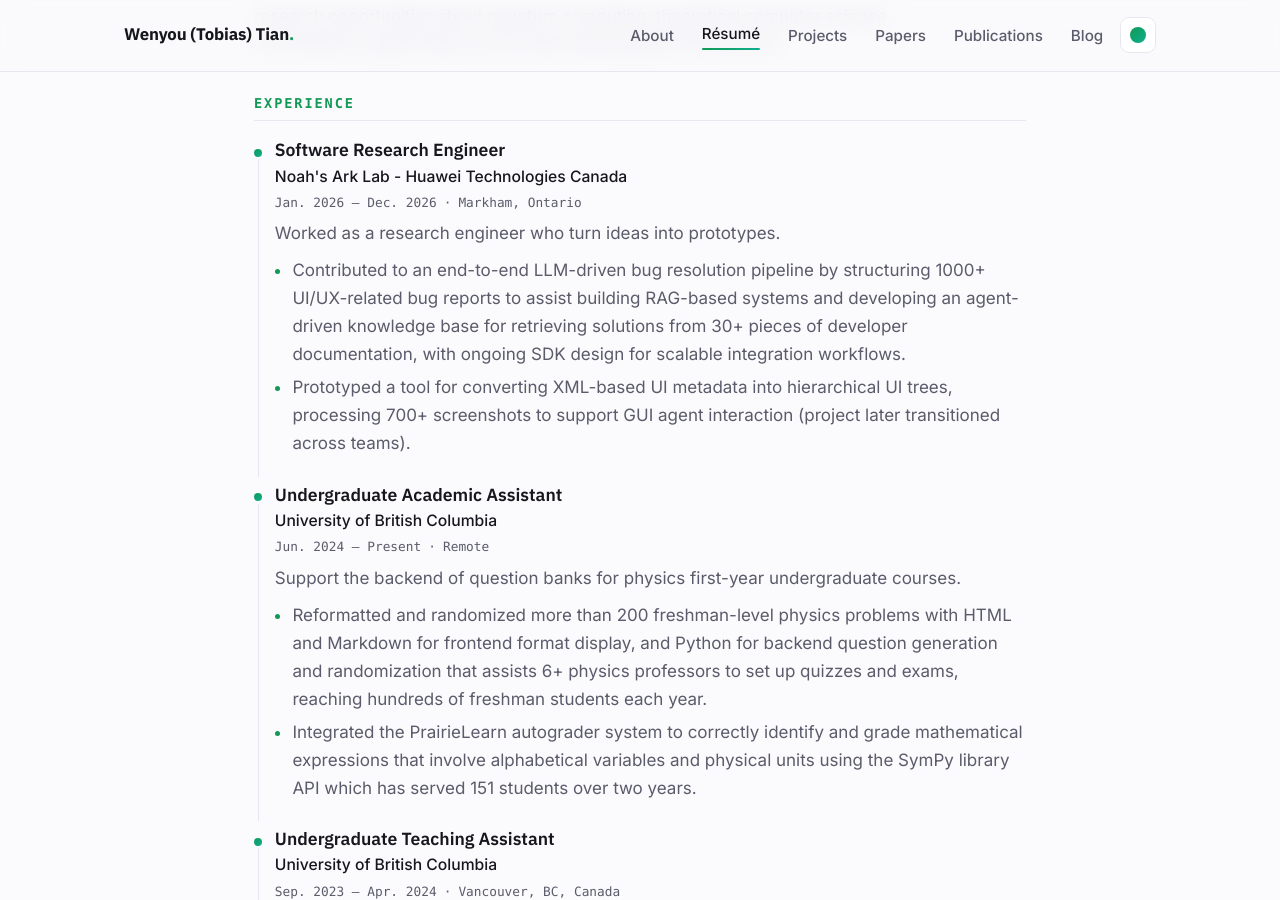
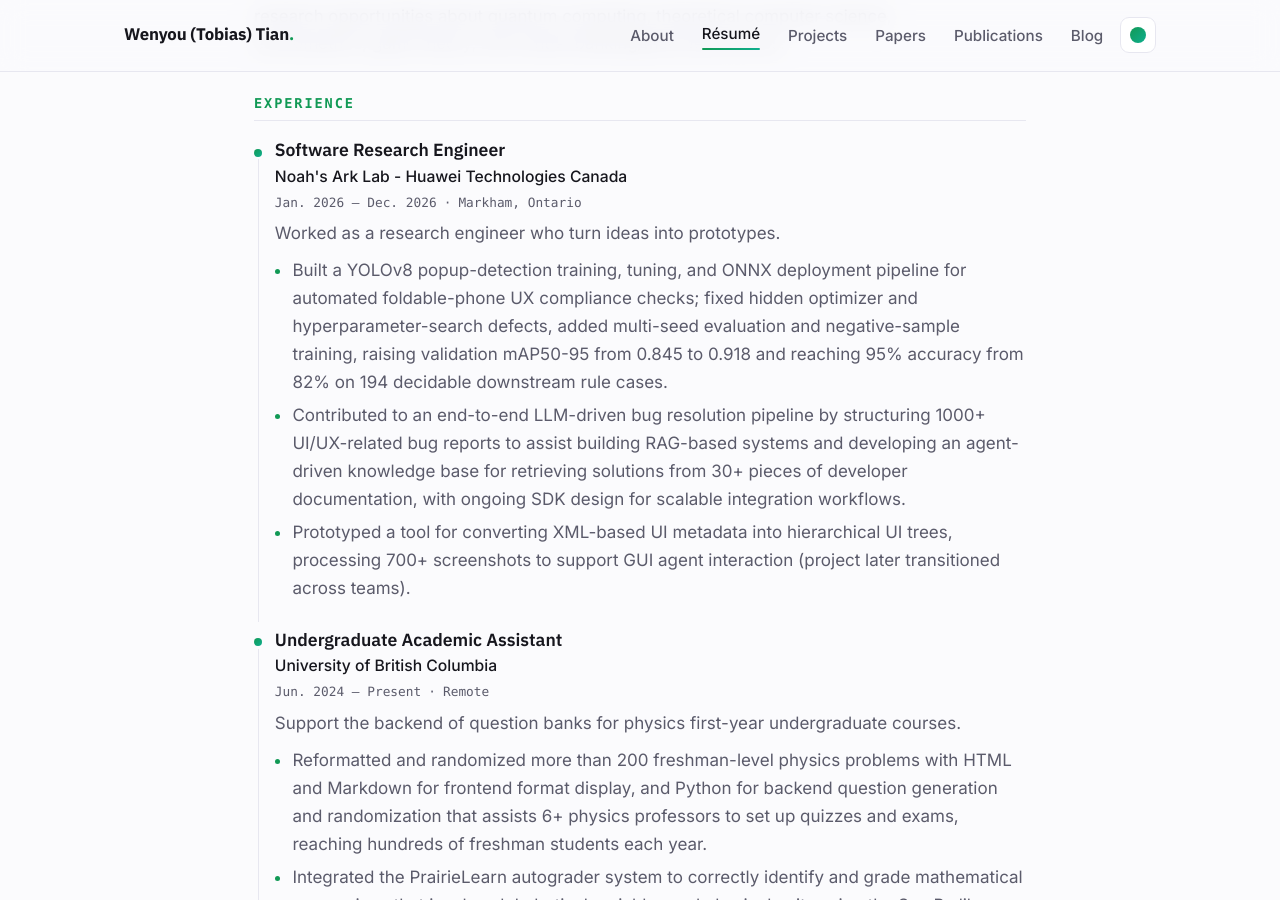
Before and after one commit to vansdardy/vansdardy.github.io, a Jekyll site: the page built from resume.md, in a window 1280 px wide and 900 px high, scrolled down 363 px. Built offline with Jekyll 4.4.1, drawn with Linux system fonts in a browser that asks for light colours.

Commit message:
[update] Update resume content.

```diff
--- a/_data/resume.yml
+++ b/_data/resume.yml
@@ -28,6 +28,7 @@ work:
     end: "Dec. 2026"
     summary: "Worked as a research engineer who turn ideas into prototypes."
     highlights:
+      - "Built a YOLOv8 popup-detection training, tuning, and ONNX deployment pipeline for automated foldable-phone UX compliance checks; fixed hidden optimizer and hyperparameter-search defects, added multi-seed evaluation and negative-sample training, raising validation mAP50-95 from 0.845 to 0.918 and reaching 95% accuracy from 82% on 194 decidable downstream rule cases."
       - "Contributed to an end-to-end LLM-driven bug resolution pipeline by structuring 1000+ UI/UX-related bug reports to assist building RAG-based systems and developing an agent-driven knowledge base for retrieving solutions from 30+ pieces of developer documentation, with ongoing SDK design for scalable integration workflows."
       - "Prototyped a tool for converting XML-based UI metadata into hierarchical UI trees, processing 700+ screenshots to support GUI agent interaction (project later transitioned across teams)."
 
```
Also changed, not shown: 1 other file.
